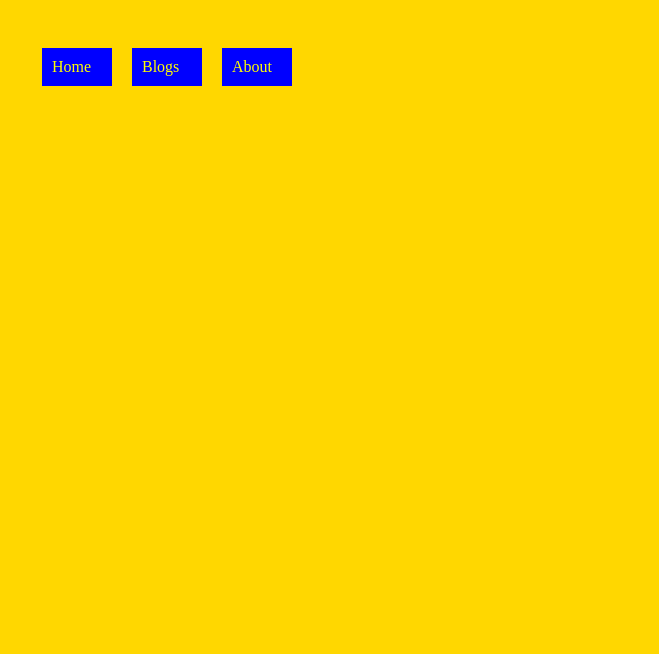
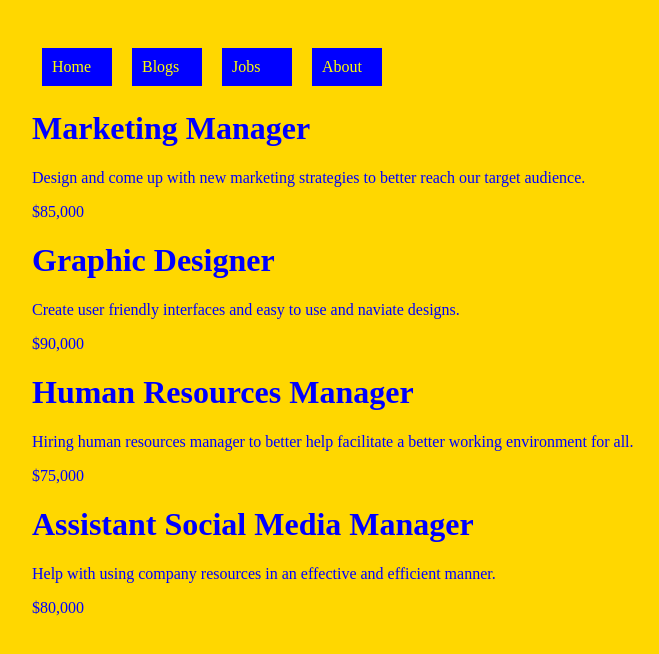
Before and after one commit to Jmulvez/Phase-2-Project-React, a React (Create React App) app: page /jobs in a window 1280 px wide. Shown: the top 654 px of the page, without its empty margins (6-665 px from the left). Built offline with nearby package versions, Linux system fonts and the light colour scheme; data requests are answered from the project's data file.

Commit message:
added job opportunities

```diff
--- a/db.json
+++ b/db.json
@@ -34,5 +34,31 @@
       "text": "beeeeeeeeesssssssss",
       "id": 4
     }
+  ],
+  "jobs": [
+    {
+      "id": 0,
+      "title": "Marketing Manager",
+      "description": "Design and come up with new marketing strategies to better reach our target audience.",
+      "salary": "$85,000"
+    },
+    {
+      "id": 1,
+      "title": "Graphic Designer",
+      "description": "Create user friendly interfaces and easy to use and naviate designs.",
+      "salary": "$90,000"
+    },
+    {
+      "id": 2,
+      "title": "Human Resources Manager",
+      "description": "Hiring human resources manager to better help facilitate a better working environment for all.",
+      "salary": "$75,000"
+    },
+    {
+      "id": 3,
+      "title": "Assistant Social Media Manager",
+      "description": "Help with using company resources in an effective and efficient manner.",
+      "salary": "$80,000"
+    }
   ]
 }
--- a/src/components/App.js
+++ b/src/components/App.js
@@ -5,9 +5,11 @@ import About from './About';
 import Navbar from './Navbar'
 import Blog from './Blog';
 import NewBlog from "./NewBlog";
+import Jobs from './Jobs';
 
 function App() {
     const [blogs, setBlogs] = useState([]);
+    const [jobs, setJobs] = useState([]);
     const appStyle = {
         textDecoration: "none",
         color: "blue",
@@ -17,6 +19,12 @@ function App() {
         fetch("http://localhost:3001/blogs")
         .then(res => res.json())
         .then(data => setBlogs(data))
+    }, []);
+
+    useEffect(() => {
+        fetch("http://localhost:3001/jobs")
+        .then(res => res.json())
+        .then(data => setJobs(data))
     }, []);
 
     function handleNewBlog(newBlog) {
@@ -33,6 +41,9 @@ function App() {
                     <NewBlog onAddItem={handleNewBlog} />
                     <Blog blogs={blogs} />
                 </Route>
+                <Route path="/jobs">
+                    <Jobs jobs={jobs} />
+                </Route>
                 <Route exact path="/">
                     <Home />
                 </Route>
--- a/src/components/Blog.js
+++ b/src/components/Blog.js
@@ -1,7 +1,9 @@
 import React from "react";
 import BlogPost from './BlogPost'
+import { useHistory } from 'react-router-dom';
 
 function Blog({ blogs }) {
+    let history = useHistory();
     const getAllPosts = blogs.map((blog) => {
         return <div>
                    <BlogPost title={blog.title}
@@ -13,6 +15,9 @@ function Blog({ blogs }) {
     })
     return (
         <div>
+            <button onClick={() => {history.push('/')}}>
+                Logout
+            </button>
           {getAllPosts}
         </div>
     )
--- /dev/null
+++ b/src/components/JobOpenings.js
@@ -0,0 +1,13 @@
+import React from "react";
+
+function JobOpenings({ title, description, salary }) {
+    return (
+        <div>
+            <h1>{title}</h1>
+            <p>{description}</p>
+            <p>{salary}</p>
+        </div>
+    )
+}
+
+export default JobOpenings;
--- /dev/null
+++ b/src/components/Jobs.js
@@ -0,0 +1,22 @@
+import React from "react";
+import JobOpenings from "./JobOpenings";
+
+function Jobs({ jobs }) {
+    const getAllJobs = jobs.map((job) => {
+        return (
+            <div>
+                <JobOpenings title={job.title}
+                description={job.description}
+                salary={job.salary}
+                />
+            </div>
+        )
+    })
+    return (
+        <div>
+            {getAllJobs}
+        </div>
+    )
+}
+
+export default Jobs;
--- a/src/components/Navbar.js
+++ b/src/components/Navbar.js
@@ -19,6 +19,9 @@ function Navbar() {
             <NavLink to="/blogs" style={linkStyle}>
                 Blogs
             </NavLink>
+            <NavLink to="/jobs" style={linkStyle}>
+                Jobs
+            </NavLink>
             <NavLink to="/about" style={linkStyle}>
                 About
             </NavLink>
```
